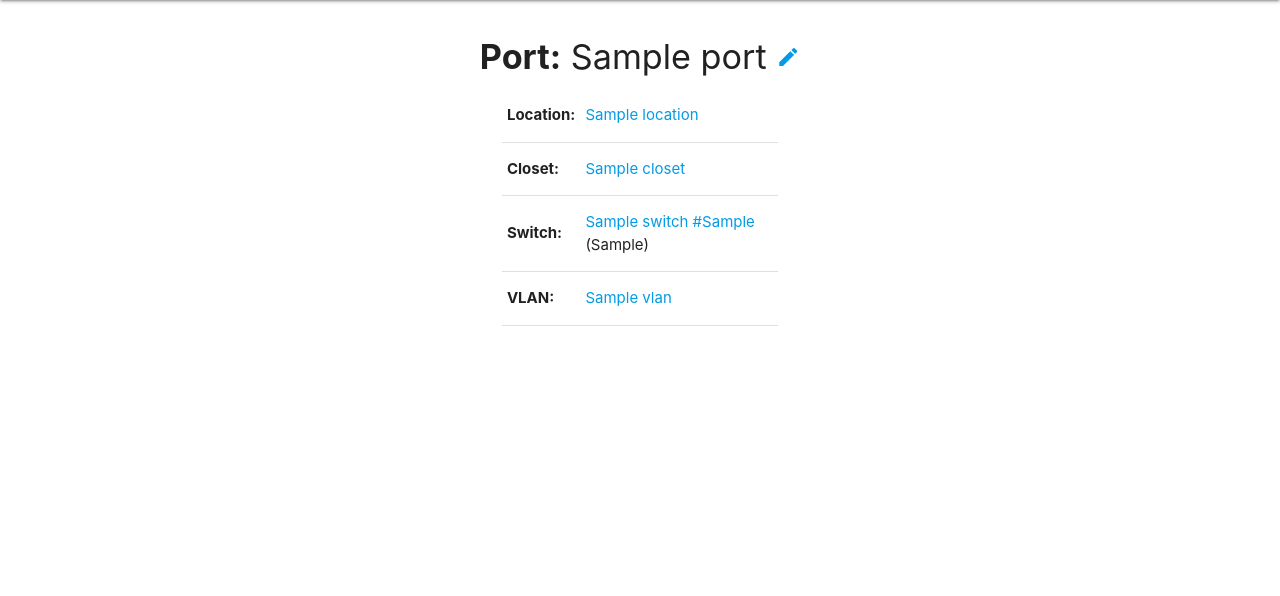
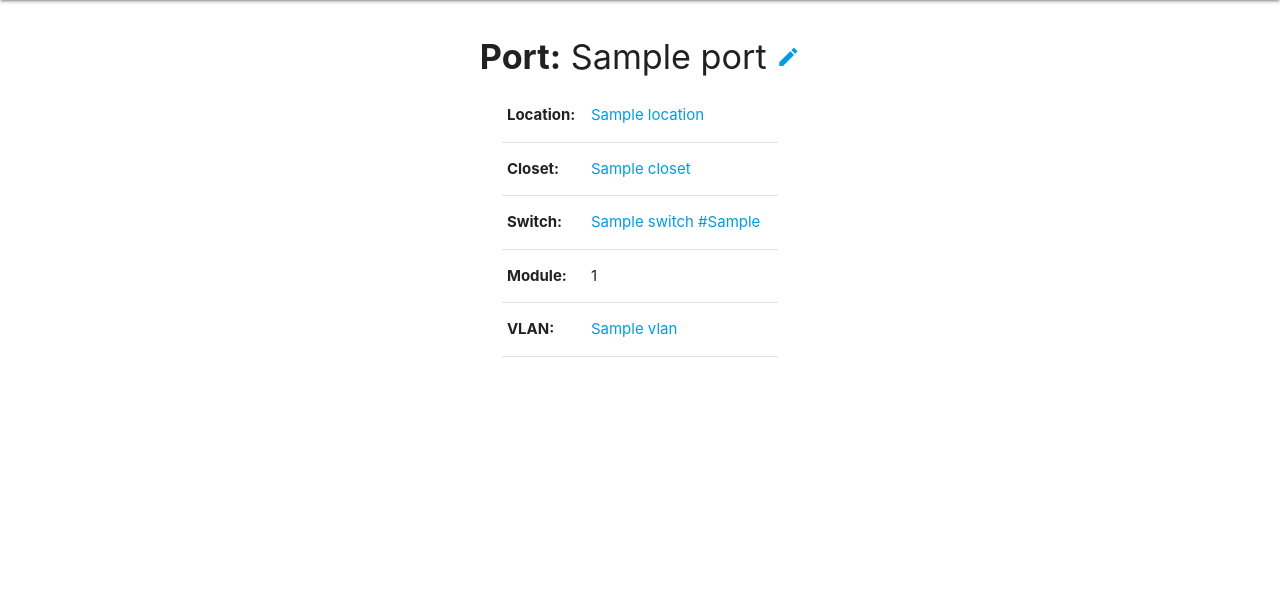
Before and after one commit to jsayles/Porthole, a Django app: template porthole/templates/porthole/port_view.html in a window 1280 px wide. Shown: the part 64-660 px from the top of the page. Run offline with Django 3.2, Linux system fonts and the light colour scheme; the template is opened without the code that fills it: most values are stand-ins (such as "Sample title", 1, 10 or a date in 2020).

Commit message:
changed module_str to module_id

```diff
--- a/porthole/models.py
+++ b/porthole/models.py
@@ -116,7 +116,7 @@ class Port(models.Model):
     def __str__(self):
         return "%s %s" % (self.closet.number, self.label)
 
-    def module_str(self):
+    def module_id(self):
         # STACKID/SLOT/PORT
         # SLOT = 1 = Ethernet
         return "%d/1/%d" % (self.switch.unit, self.switch_port)
--- a/porthole/templates/porthole/port_table.html
+++ b/porthole/templates/porthole/port_table.html
@@ -23,7 +23,7 @@
         </td>
         <td>
           {% if port.switch %}
-            <span title="Module: {{ port.module_str }}">
+            <span title="Module: {{ port.module_id }}">
               <a href="{{ port.switch.get_absolute_url }}">
                 {{ port.closet.number }}
                 {{ port.switch }}
--- a/porthole/templates/porthole/port_view.html
+++ b/porthole/templates/porthole/port_view.html
@@ -36,9 +36,14 @@
               <a href="{{ port.switch.get_absolute_url }}">
                 {{ port.switch }} #{{ port.switch_port }}
               </a>
-              ({{ port.brocade_str }})
             </td>
           </tr>
+          <th>Module:</th>
+          <td>
+            {{ port.module_id }}
+          </td>
+        </tr>
+
           <tr>
             <th>VLAN:</th>
             <td>
```
